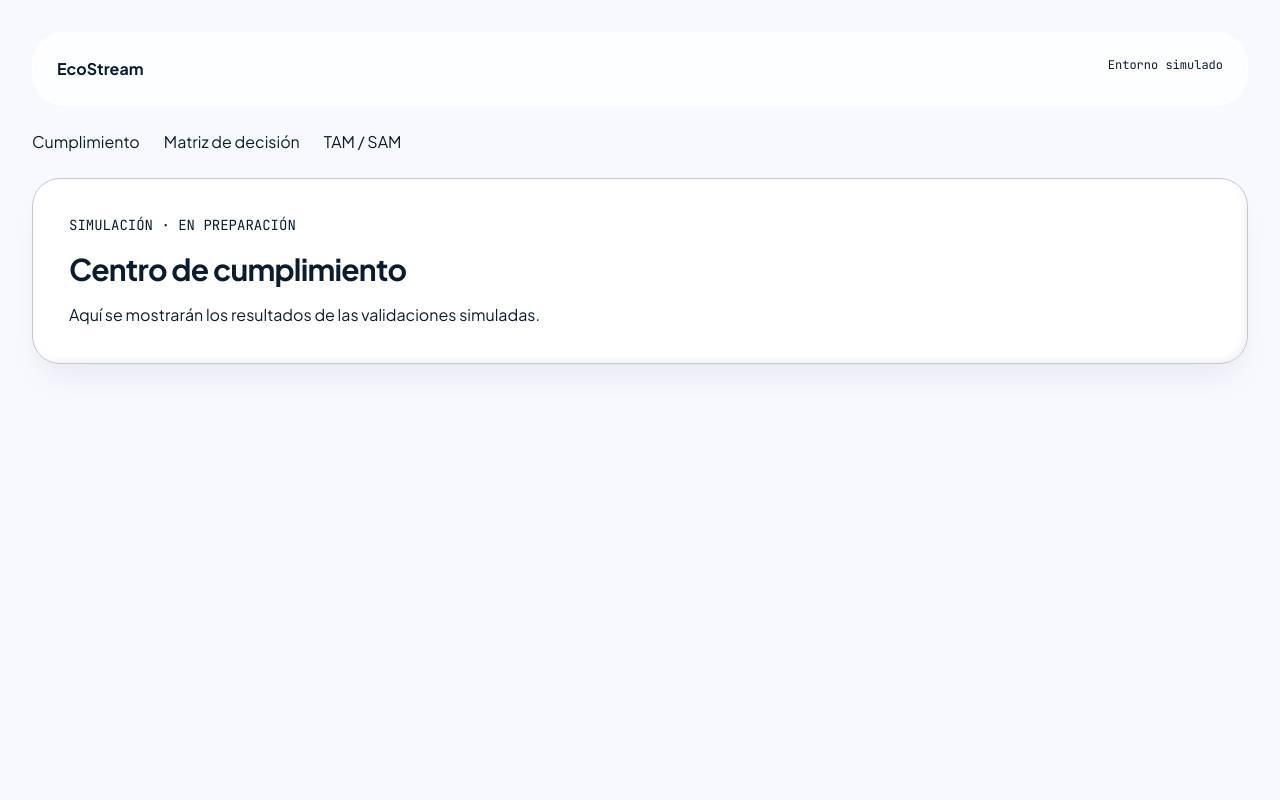
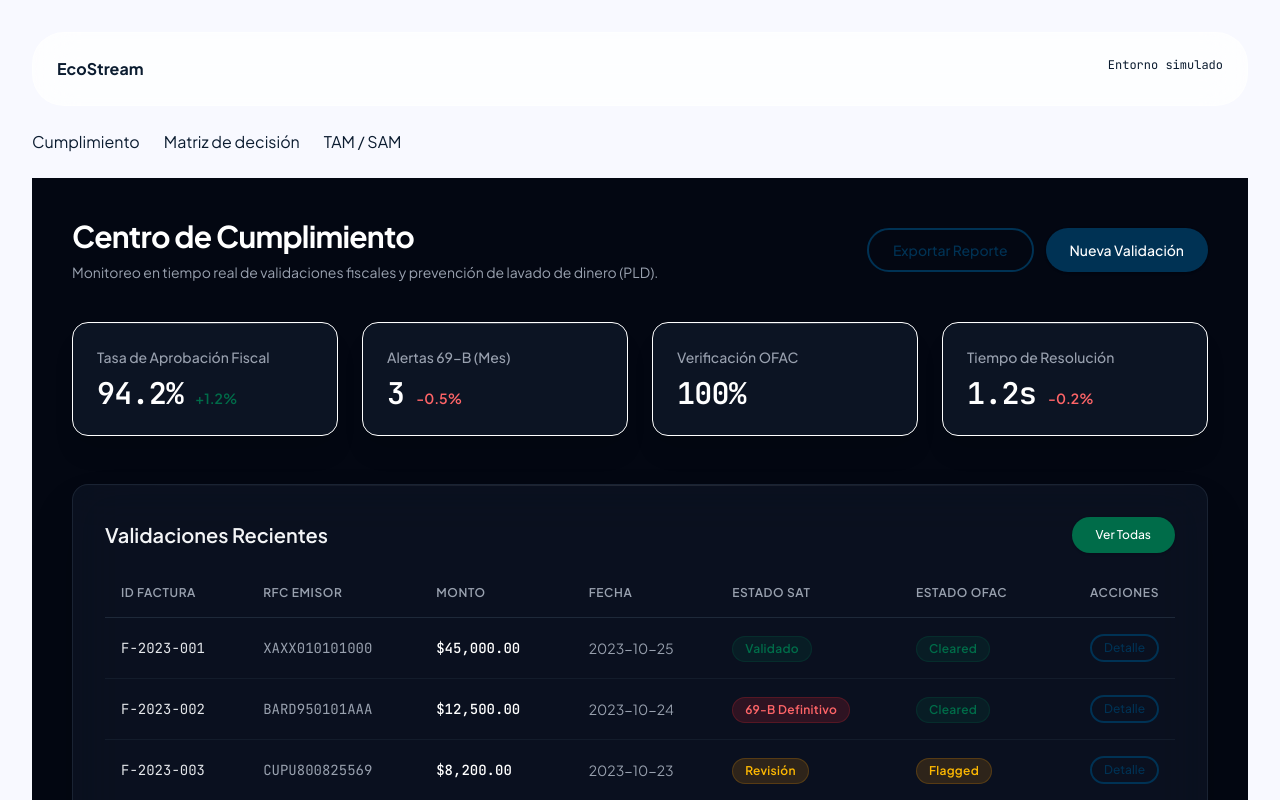
Before and after one commit to nahumsvr/faspy, a Next.js app: page /dashboard/cumplimiento in a window 1280 px wide. Shown: the top 800 px of the page. Built offline with nearby package versions, Linux system fonts and the light colour scheme.

Commit message:
feat: modulo centro de cumplimiento construido

```diff
--- a/app/dashboard/cumplimiento/page.tsx
+++ b/app/dashboard/cumplimiento/page.tsx
@@ -1,4 +1,84 @@
-import { ModulePlaceholder } from "@/components/dashboard/module-placeholder";
-export default function Page() {
-  return <ModulePlaceholder title="Centro de cumplimiento" description="Aquí se mostrarán los resultados de las validaciones simuladas." />;
+import React from 'react';
+import { MetricCard } from '../../../components/ui/MetricCard';
+import { BadgeStatus } from '../../../components/ui/BadgeStatus';
+import { Button } from '../../../components/ui/Button';
+
+// Mock data para las facturas (simulado)
+const recentInvoices = [
+  { id: 'F-2023-001', rfc: 'XAXX010101000', amount: '$45,000.00', date: '2023-10-25', status: 'success', statusLabel: 'Validado', ofac: 'success', ofacLabel: 'Cleared' },
+  { id: 'F-2023-002', rfc: 'BARD950101AAA', amount: '$12,500.00', date: '2023-10-24', status: 'error', statusLabel: '69-B Definitivo', ofac: 'success', ofacLabel: 'Cleared' },
+  { id: 'F-2023-003', rfc: 'CUPU800825569', amount: '$8,200.00', date: '2023-10-23', status: 'warning', statusLabel: 'Revisión', ofac: 'warning', ofacLabel: 'Flagged' },
+  { id: 'F-2023-004', rfc: 'GOMM901012XXX', amount: '$120,000.00', date: '2023-10-23', status: 'success', statusLabel: 'Validado', ofac: 'success', ofacLabel: 'Cleared' },
+];
+
+export default function CumplimientoPage() {
+  return (
+    <div className="min-h-screen bg-gray-950 p-6 md:p-10 text-white font-sans">
+      {/* Header */}
+      <div className="mb-10 flex flex-col md:flex-row md:items-center justify-between gap-4">
+        <div>
+          <h1 className="text-3xl font-bold tracking-tight text-white font-sans">Centro de Cumplimiento</h1>
+          <p className="text-gray-400 mt-2 text-sm">Monitoreo en tiempo real de validaciones fiscales y prevención de lavado de dinero (PLD).</p>
+        </div>
+        <div className="flex gap-3">
+          <Button variant="outlined" className="px-4 py-2 text-sm">Exportar Reporte</Button>
+          <Button variant="primary" className="px-4 py-2 text-sm">Nueva Validación</Button>
+        </div>
+      </div>
+
+      {/* KPI Ribbon */}
+      <div className="grid grid-cols-1 sm:grid-cols-2 xl:grid-cols-4 gap-6 mb-12">
+        <MetricCard title="Tasa de Aprobación Fiscal" value="94.2%" trend={1.2} />
+        <MetricCard title="Alertas 69-B (Mes)" value="3" trend={-0.5} />
+        <MetricCard title="Verificación OFAC" value="100%" />
+        <MetricCard title="Tiempo de Resolución" value="1.2s" trend={-0.2} />
+      </div>
+
+      {/* Data Rows - Listado de Facturas */}
+      <div className="bg-gray-900/60 backdrop-blur-xl border border-gray-800/80 rounded-2xl p-6 md:p-8 shadow-2xl relative overflow-hidden">
+        {/* Subtle top specular highlight */}
+        <div className="absolute inset-x-0 top-0 h-px bg-gradient-to-r from-transparent via-white/10 to-transparent" />
+
+        <div className="flex justify-between items-center mb-8">
+          <h2 className="text-xl font-semibold text-gray-100">Validaciones Recientes</h2>
+          <Button variant="secondary" className="px-4 py-1.5 text-xs">Ver Todas</Button>
+        </div>
+
+        <div className="overflow-x-auto">
+          <table className="w-full text-left border-collapse whitespace-nowrap">
+            <thead>
+              <tr className="border-b border-gray-800 text-gray-400 text-xs uppercase tracking-wider">
+                <th className="pb-4 font-semibold px-4">ID Factura</th>
+                <th className="pb-4 font-semibold px-4">RFC Emisor</th>
+                <th className="pb-4 font-semibold px-4">Monto</th>
+                <th className="pb-4 font-semibold px-4">Fecha</th>
+                <th className="pb-4 font-semibold px-4">Estado SAT</th>
+                <th className="pb-4 font-semibold px-4">Estado OFAC</th>
+                <th className="pb-4 font-semibold px-4 text-right">Acciones</th>
+              </tr>
+            </thead>
+            <tbody className="divide-y divide-gray-800/50">
+              {recentInvoices.map((inv) => (
+                <tr key={inv.id} className="hover:bg-white/5 transition-colors group">
+                  <td className="py-4 px-4 font-mono text-sm text-gray-200">{inv.id}</td>
+                  <td className="py-4 px-4 font-mono text-sm text-gray-400">{inv.rfc}</td>
+                  <td className="py-4 px-4 font-mono text-sm font-medium text-white">{inv.amount}</td>
+                  <td className="py-4 px-4 text-sm text-gray-400">{inv.date}</td>
+                  <td className="py-4 px-4">
+                    <BadgeStatus status={inv.status as 'success' | 'error' | 'warning'}>{inv.statusLabel}</BadgeStatus>
+                  </td>
+                  <td className="py-4 px-4">
+                    <BadgeStatus status={inv.ofac as 'success' | 'error' | 'warning'}>{inv.ofacLabel}</BadgeStatus>
+                  </td>
+                  <td className="py-4 px-4 text-right">
+                    <Button variant="outlined" className="!px-3 !py-1 text-xs">Detalle</Button>
+                  </td>
+                </tr>
+              ))}
+            </tbody>
+          </table>
+        </div>
+      </div>
+    </div>
+  );
 }
```
Also changed, not shown: 1 other file (tests, documents, lock files or other folders).
